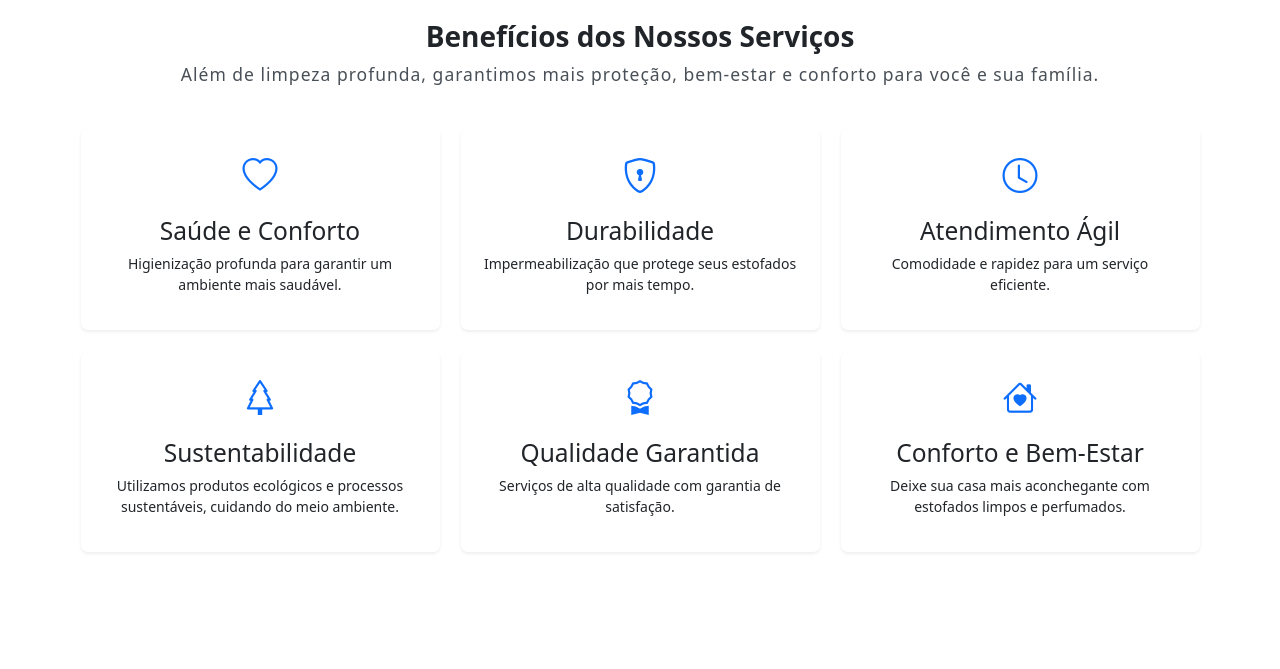
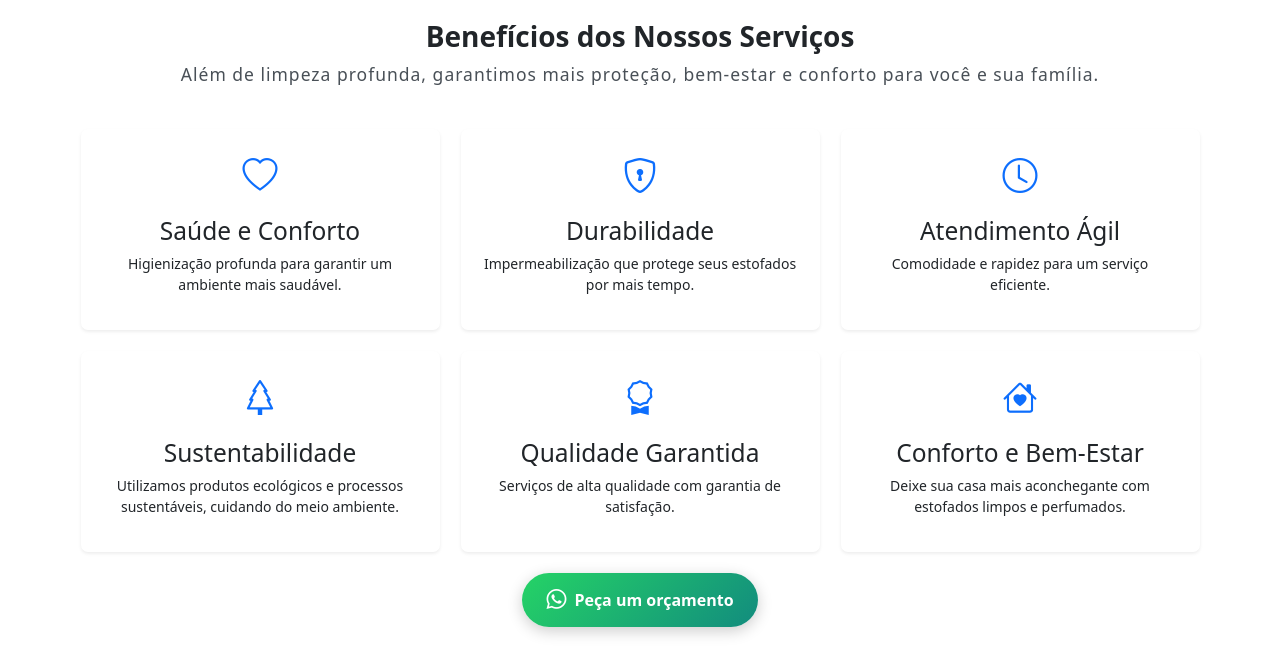
Before and after one commit to brunosilvamariano/fritz-higienizacaoo, a plain HTML site: page index.html in a window 1280 px wide. Shown: the part 822-1491 px from the top of the page. Before the commit the page ends 1416 px from the top, so only its background shows below. Drawn offline with nearby package versions, Linux system fonts and the light colour scheme.

Commit message:
adicionando botão na seção de beneficios

```diff
--- a/assets/css/main.css
+++ b/assets/css/main.css
@@ -184,3 +184,52 @@ section {
     color: var(--cor-paragrafo);
     font-size: 1rem;
 }
+/* Estilização do Botão do WhatsApp */
+.btn-whatsapp {
+    display: inline-flex;
+    align-items: center;
+    justify-content: center;
+    gap: 8px;
+    padding: 12px 24px;
+    font-size: 16px;
+    font-weight: bold;
+    color: white;
+    background: linear-gradient(135deg, #25D366, #128C7E);
+    border-radius: 50px;
+    text-decoration: none;
+    box-shadow: 0 4px 15px rgba(0, 0, 0, 0.2);
+    transition: all 0.3s ease-in-out;
+    white-space: nowrap;
+}
+
+.btn-whatsapp:hover {
+    box-shadow: 0 0 20px rgba(37, 211, 102, 0.8);
+    transform: scale(1.05);
+}
+
+.btn-whatsapp i {
+    font-size: 20px;
+}
+
+/* Responsividade */
+@media (max-width: 480px) {
+    .btn-whatsapp {
+        font-size: 14px;
+        padding: 10px 18px;
+    }
+
+    .btn-whatsapp i {
+        font-size: 18px;
+    }
+}
+
+@media (max-width: 360px) {
+    .btn-whatsapp {
+        font-size: 13px;
+        padding: 8px 16px;
+    }
+
+    .btn-whatsapp i {
+        font-size: 16px;
+    }
+}
--- a/index.html
+++ b/index.html
@@ -38,24 +38,20 @@
         </video>
         <!-- Sobreposição escura -->
         <div class="hero-overlay" aria-hidden="true"></div>
-
         <!-- Conteúdo principal -->
         <div class="position-relative z-3">
             <!-- Logo -->
             <figure class="mb-4" data-aos="fade-down" data-aos-delay="200">
                 <img src="assets/images/logo-300-150.svg" alt="Logotipo da Fritz Higienização" class="img-fluid" style="max-width:300px; height:auto;">
             </figure>
-
             <!-- Título -->
             <h1 class="display-4 fw-bold" id="hero-title" data-aos="fade-up" data-aos-delay="400">
                 Higienização e Impermeabilização
             </h1>
-
             <!-- Descrição -->
             <p class="lead mb-4" id="hero-description" data-aos="fade-up" data-aos-delay="600" aria-labelledby="hero-title">
                 Cuide da saúde e bem-estar do seu lar com nossos serviços de limpeza e higienização profissional de estofados.
             </p>
-
             <!-- Botão CTA -->
             <a href="https://wa.me/55479999999999?text=Olá,%20gostaria%20de%20solicitar%20um%20orçamento%20para%20os%20serviços%20de%20higienização%20de%20estofados.%20Poderiam%20me%20informar%20os%20detalhes%20para%20sofás,%20colchões%20e%20cadeiras?%20Aguardo%20o%20orçamento.%20Obrigado!"
                 class="btn-whatsapp"
@@ -78,7 +74,6 @@
                     Além de limpeza profunda, garantimos mais proteção, bem-estar e conforto para você e sua família.
                 </p>
             </div>
-
             <div class="row row-cols-1 row-cols-md-2 row-cols-lg-3 g-4 text-center">
                 <!-- Benefício 1 -->
                 <article class="col" data-aos="fade-up" data-aos-delay="300">
@@ -88,7 +83,6 @@
                         <p>Higienização profunda para garantir um ambiente mais saudável.</p>
                     </div>
                 </article>
-
                 <!-- Benefício 2 -->
                 <article class="col" data-aos="fade-up" data-aos-delay="400">
                     <div class="p-4 bg-white shadow-sm rounded-3 h-100">
@@ -97,7 +91,6 @@
                         <p>Impermeabilização que protege seus estofados por mais tempo.</p>
                     </div>
                 </article>
-
                 <!-- Benefício 3 -->
                 <article class="col" data-aos="fade-up" data-aos-delay="500">
                     <div class="p-4 bg-white shadow-sm rounded-3 h-100">
@@ -106,7 +99,6 @@
                         <p>Comodidade e rapidez para um serviço eficiente.</p>
                     </div>
                 </article>
-
                 <!-- Benefício 4 -->
                 <article class="col" data-aos="fade-up" data-aos-delay="600">
                     <div class="p-4 bg-white shadow-sm rounded-3 h-100">
@@ -115,7 +107,6 @@
                         <p>Utilizamos produtos ecológicos e processos sustentáveis, cuidando do meio ambiente.</p>
                     </div>
                 </article>
-
                 <!-- Benefício 5 -->
                 <article class="col" data-aos="fade-up" data-aos-delay="700">
                     <div class="p-4 bg-white shadow-sm rounded-3 h-100">
@@ -124,7 +115,6 @@
                         <p>Serviços de alta qualidade com garantia de satisfação.</p>
                     </div>
                 </article>
-
                 <!-- Benefício 6 -->
                 <article class="col" data-aos="fade-up" data-aos-delay="800">
                     <div class="p-4 bg-white shadow-sm rounded-3 h-100">
@@ -134,10 +124,21 @@
                     </div>
                 </article>
             </div>
+
+            <!-- Botão do WhatsApp -->
+            <div class="text-center mt-4">
+                <a href="https://wa.me/55479999999999?text=Olá,%20gostaria%20de%20solicitar%20um%20orçamento%20para%20os%20serviços%20de%20higienização%20de%20estofados.%20Poderiam%20me%20informar%20os%20detalhes%20para%20sofás,%20colchões%20e%20cadeiras?%20Aguardo%20o%20orçamento.%20Obrigado!"
+                    class="btn-whatsapp"
+                    target="_blank"
+                    rel="noopener"
+                    aria-label="Solicitar orçamento via WhatsApp"
+                    data-aos="fade-up"
+                    data-aos-delay="300">
+                    <i class="bi bi-whatsapp"></i> Peça um orçamento
+                </a>
+            </div>
         </section>
         <!-- Fim da Seção Benefícios -->
-
-
 
     </main>
     <!-- Scripts -->
```
